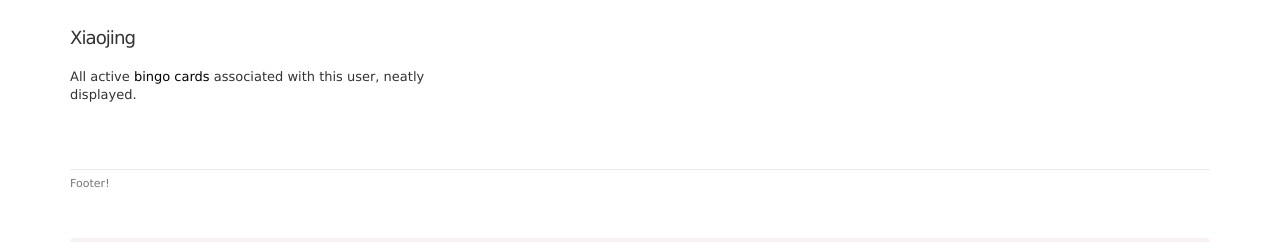
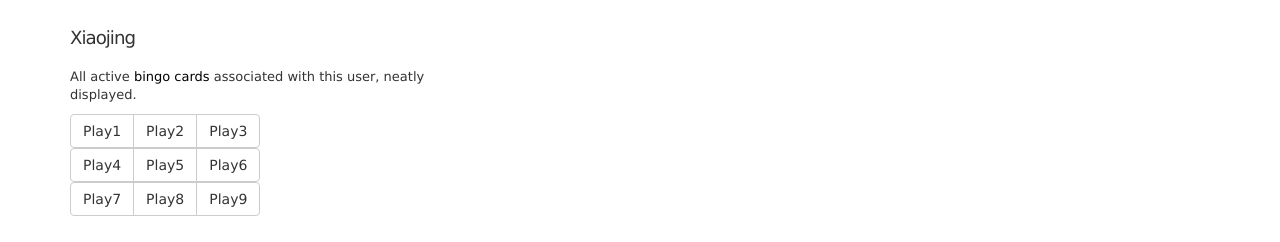
Before and after one commit to maeii426/FootballBingo, a Rails app: page /users/1 in a window 1280 px wide. Shown: the part 51-293 px from the top of the page. Run offline with Rails 7, Linux system fonts and the light colour scheme; style sheets or scripts are compiled from the project's sources; parts of the project's set-up code (start-up, migrations or seed data) failed here and were passed over; some libraries are stand-ins or nearby versions.

Commit message:
some initial gui for card

```diff
--- a/football_bingo/app/views/users/show.html.erb
+++ b/football_bingo/app/views/users/show.html.erb
@@ -9,6 +9,26 @@
         <br/>
         All active <%= link_to 'bingo cards', '#' %> associated with this user, neatly displayed.
       </p>
-    </section>
+
+    <div class="btn-group" role="group" aria-label="Basic example">
+      <button type="button" class="btn btn-default" data-toggle="button" aria-pressed="false" autocomplete="off">Play1</button>
+      <button type="button" class="btn btn-default" data-toggle="button" aria-pressed="false" autocomplete="off">Play2</button>
+      <button type="button" class="btn btn-default" data-toggle="button" aria-pressed="false" autocomplete="off">Play3</button>
+    </div>
+
+    <div class="btn-group" role="group" aria-label="Basic example">
+      <button type="button" class="btn btn-default" data-toggle="button" aria-pressed="false" autocomplete="off">Play4</button>
+      <button type="button" class="btn btn-default" data-toggle="button" aria-pressed="false" autocomplete="off">Play5</button>
+      <button type="button" class="btn btn-default" data-toggle="button" aria-pressed="false" autocomplete="off">Play6</button>
+    </div>
+
+    <div class="btn-group" role="group" aria-label="Basic example">
+    <button type="button" class="btn btn-default" data-toggle="button" aria-pressed="false" autocomplete="off">Play7</button>
+    <button type="button" class="btn btn-default" data-toggle="button" aria-pressed="false" autocomplete="off">Play8</button>
+    <button type="button" class="btn btn-default" data-toggle="button" aria-pressed="false" autocomplete="off">Play9</button>
+  </div>
+
+
+  </section>
   </aside>
 </div>
```
